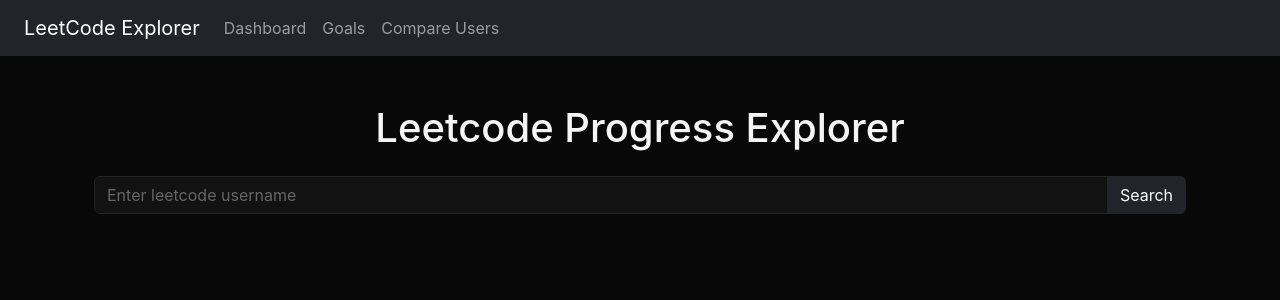
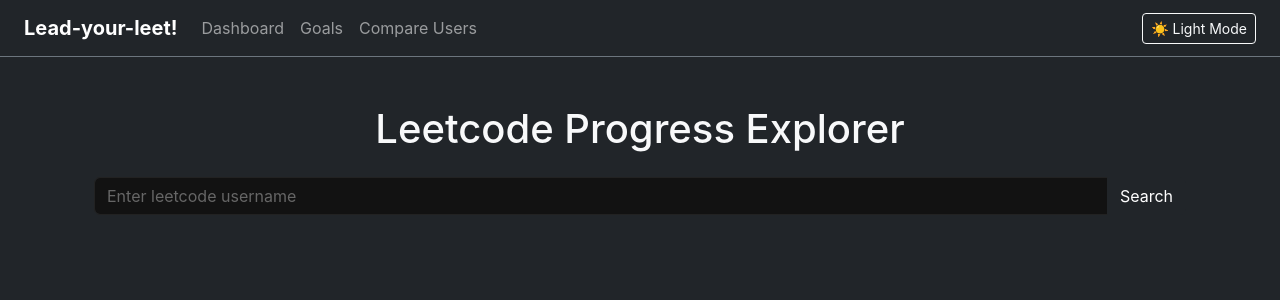
Before and after one commit to Princy0309/LeetCode-Progress-Explorer, a React (Vite) app: page / in a window 1280 px wide. Shown: the top 300 px of the page. Built offline with nearby package versions, Linux system fonts and the light colour scheme.

Commit message:
add light mode toggle component and theme support

```diff
--- a/src/App.jsx
+++ b/src/App.jsx
@@ -1,19 +1,19 @@
 import React, { useState, useEffect } from 'react';
 import { BrowserRouter, Routes, Route, Link } from 'react-router-dom';
 import Dashboard from './pages/Dashboard';
-import GoalTracker from './Pages/GoalTracker';
+import GoalTracker from './pages/GoalTracker';
 import ComparePage from './pages/ComparePage';
+import ThemeToggle from './components/themeToggle';
 import { fetchLeetCodeData, fetchUserBadges, fetchUserContest, fetchRecentSubmissions } from './services/leetcodeApi';
 
 export default function App() {
-  // Check if this is a hard browser refresh (F5 / reload button)
   const isPageReload = window.performance.getEntriesByType("navigation")[0]?.type === "reload";
 
-  // If it's a hard reload, wipe sessionStorage so the app starts fresh
   if (isPageReload) {
     sessionStorage.clear();
   }
 
+  const [darkMode, setDarkMode] = useState(true);
   const [username, setUsername] = useState(() => sessionStorage.getItem('lc_app_username') || '');
   const [userData, setUserData] = useState(() => {
     const saved = sessionStorage.getItem('lc_app_userdata');
@@ -34,7 +34,10 @@
     return saved ? JSON.parse(saved) : null;
   });
 
-  // Keep sessionStorage updated during route navigation
+  useEffect(() => {
+    document.body.className = darkMode ? 'bg-dark text-light' : 'bg-light text-dark';
+  }, [darkMode]);
+
   useEffect(() => {
     sessionStorage.setItem('lc_app_username', username);
     if (userData) sessionStorage.setItem('lc_app_userdata', JSON.stringify(userData));
@@ -98,12 +101,22 @@
 
   return (
     <BrowserRouter>
-      <nav className="navbar navbar-expand-lg navbar-dark bg-dark mb-4 px-4">
-        <span className="navbar-brand">LeetCode Explorer</span>
-        <div className="navbar-nav">
+      <div className={`min-vh-100 ${darkMode ? 'bg-dark text-light' : 'bg-light text-dark'}`}>
+        <nav className={`navbar navbar-expand-lg ${darkMode ? 'navbar-dark bg-dark border-bottom border-secondary' : 'navbar-light bg-white border-bottom'} px-4 mb-4`}>
+          <span className="navbar-brand fw-bold">Lead-your-leet!</span>
+          <div className="collapse navbar-collapse">
+            <ul className="navbar-nav me-auto mb-2 mb-lg-0">
+              <li className="nav-item">
                 <Link className="nav-link" to="/">Dashboard</Link>
+              </li>
+              <li className="nav-item">
                 <Link className="nav-link" to="/practice">Goals</Link>
+              </li>
+              <li className="nav-item">
                 <Link className="nav-link" to="/compare">Compare Users</Link>
+              </li>
+            </ul>
+            <ThemeToggle darkMode={darkMode} setDarkMode={setDarkMode} />
           </div>
         </nav>
 
@@ -129,6 +142,7 @@
             <Route path="/compare" element={<ComparePage />} />
           </Routes>
         </div>
+      </div>
     </BrowserRouter>
   );
 }
--- /dev/null
+++ b/src/components/themeToggle.jsx
@@ -0,0 +1,12 @@
+import React from 'react';
+
+export default function ThemeToggle({ darkMode, setDarkMode }) {
+  return (
+    <button
+      onClick={() => setDarkMode(!darkMode)}
+      className={`btn btn-sm ${darkMode ? 'btn-outline-light' : 'btn-outline-dark'}`}
+    >
+      {darkMode ? '☀️ Light Mode' : '🌙 Dark Mode'}
+    </button>
+  );
+}
```
Lines whose indentation alone changed are shown as unchanged.
